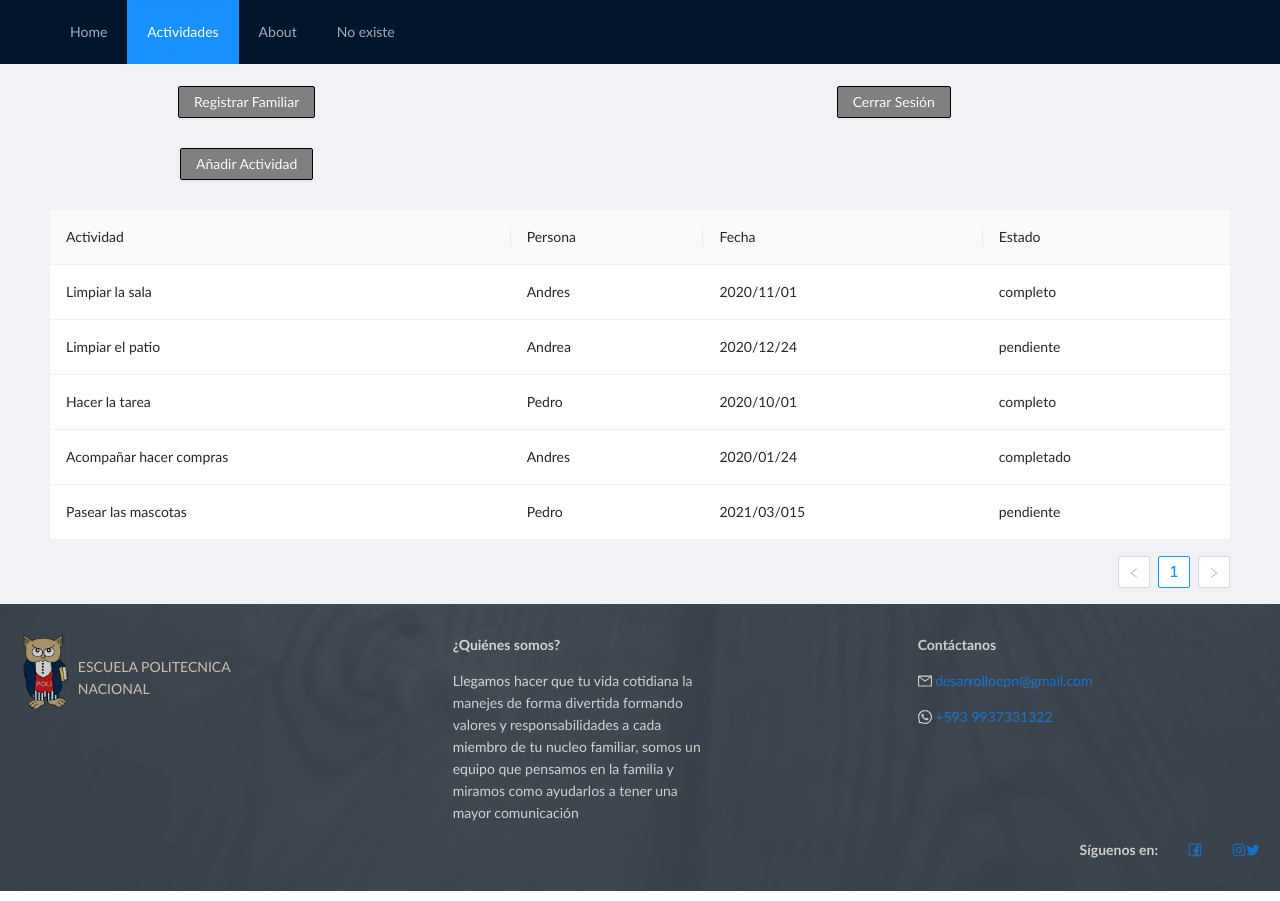
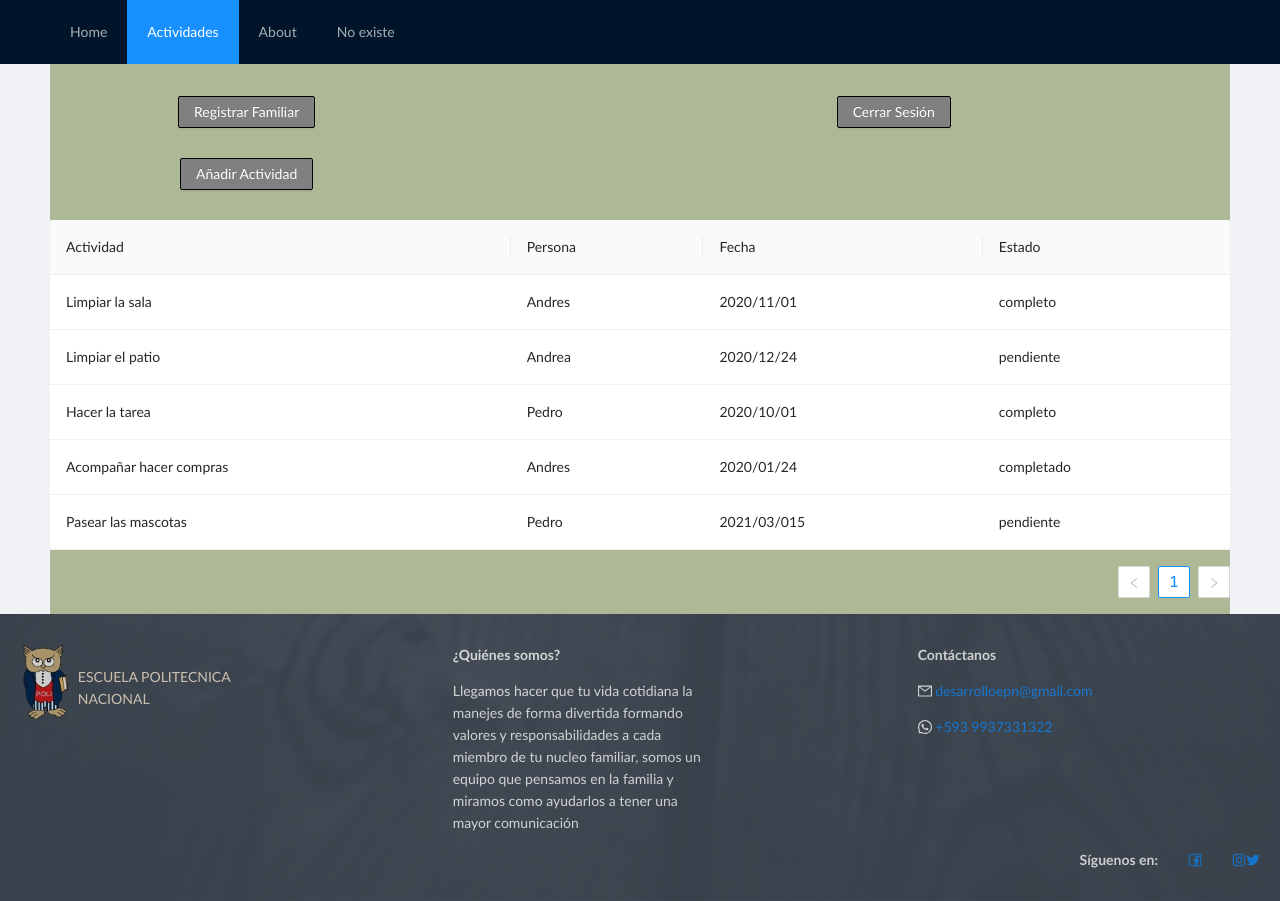
Before and after one commit to DDI-ESFOT/proyecto-semestre-2020b-grupo-3-actividades-en-casa, a React (Create React App) app: page /actividades in a window 1280 px wide. Built offline with nearby package versions, Linux system fonts and the light colour scheme.

Commit message:
Diseño en ActivitiesPage

```diff
--- a/src/styles/home.css
+++ b/src/styles/home.css
@@ -28,7 +28,7 @@
 .text{
     text-align: center;
 }
-#espacio2{
+.espacio2{
     padding-top: 10px;
     width: 100%;
     background-color:#ADB896;
```
